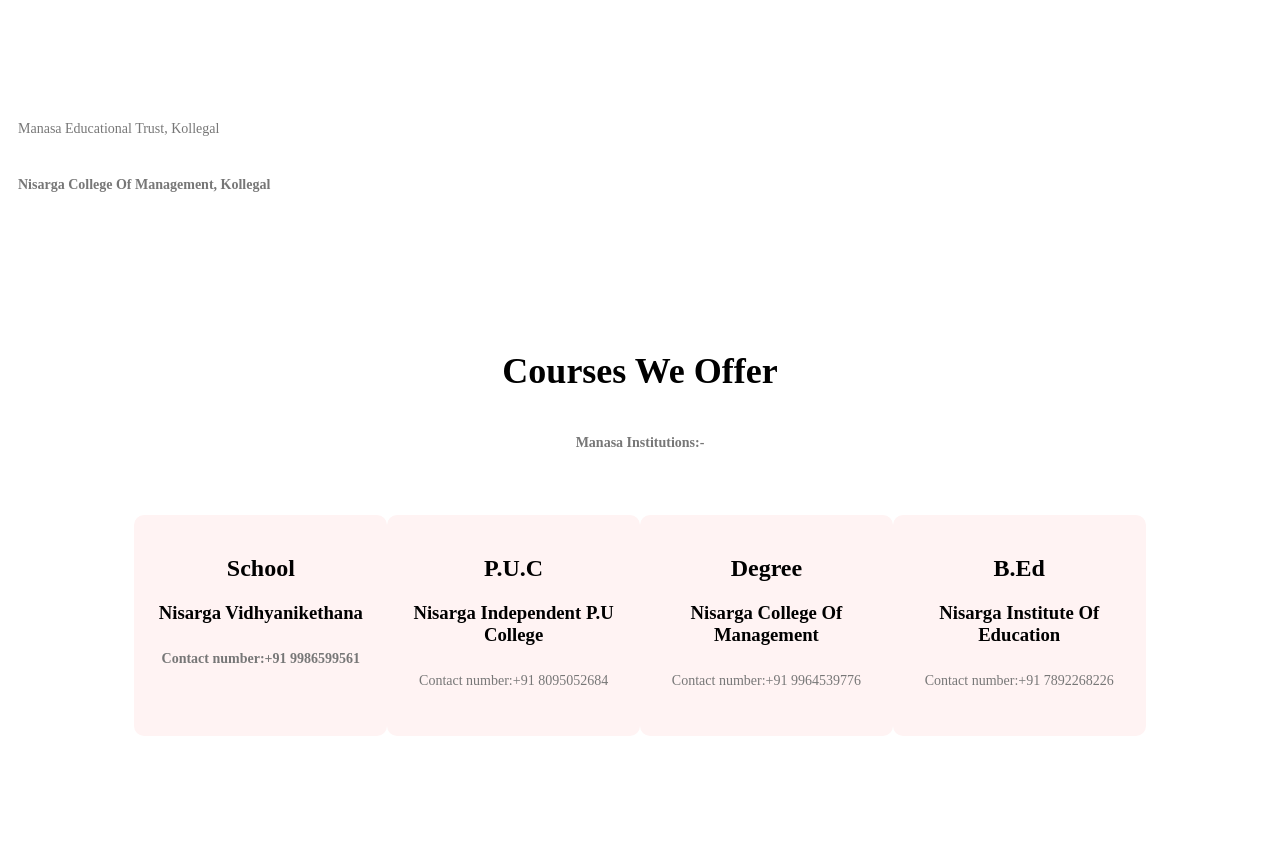
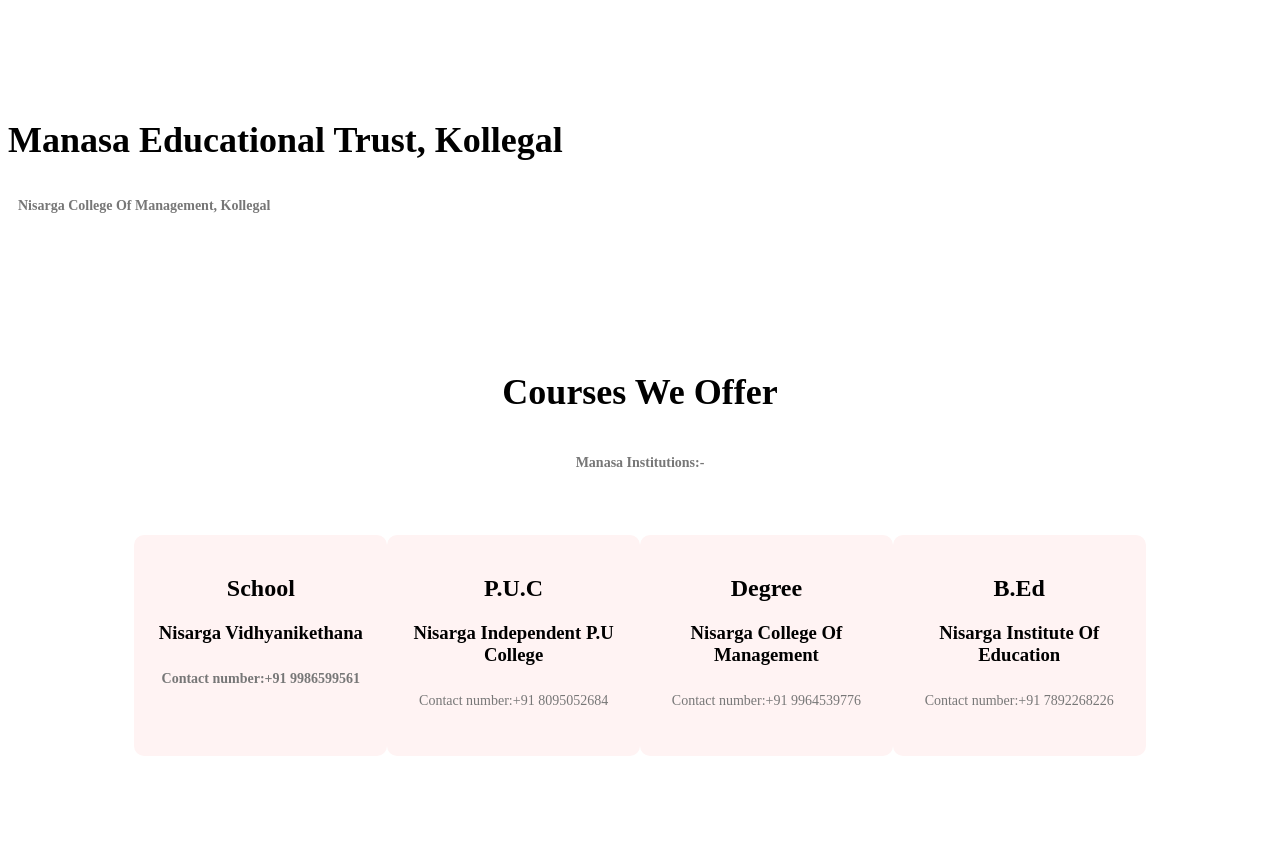
Before and after one commit to Prathugna/Ncmproject, a plain HTML site: page finalweb/index.html in a window 1280 px wide. Shown: the part 800-1663 px from the top of the page. Drawn offline with Linux system fonts and the light colour scheme.

Commit message:
Update index.html

```diff
--- a/finalweb/index.html
+++ b/finalweb/index.html
@@ -62,7 +62,7 @@
 
 
 
-        <p>Manasa Educational Trust, Kollegal </p>
+        <h1>Manasa Educational Trust, Kollegal </h1>
         <p><b>Nisarga College Of Management, Kollegal</b> </p>
 
 
```
